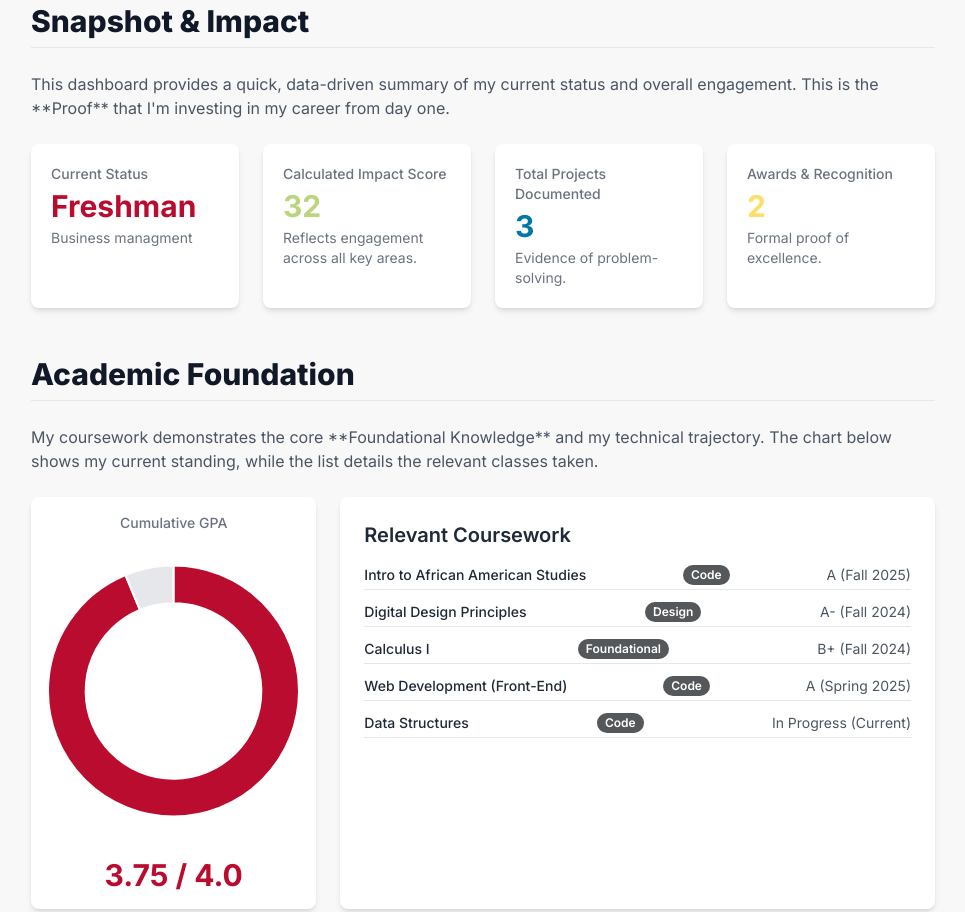
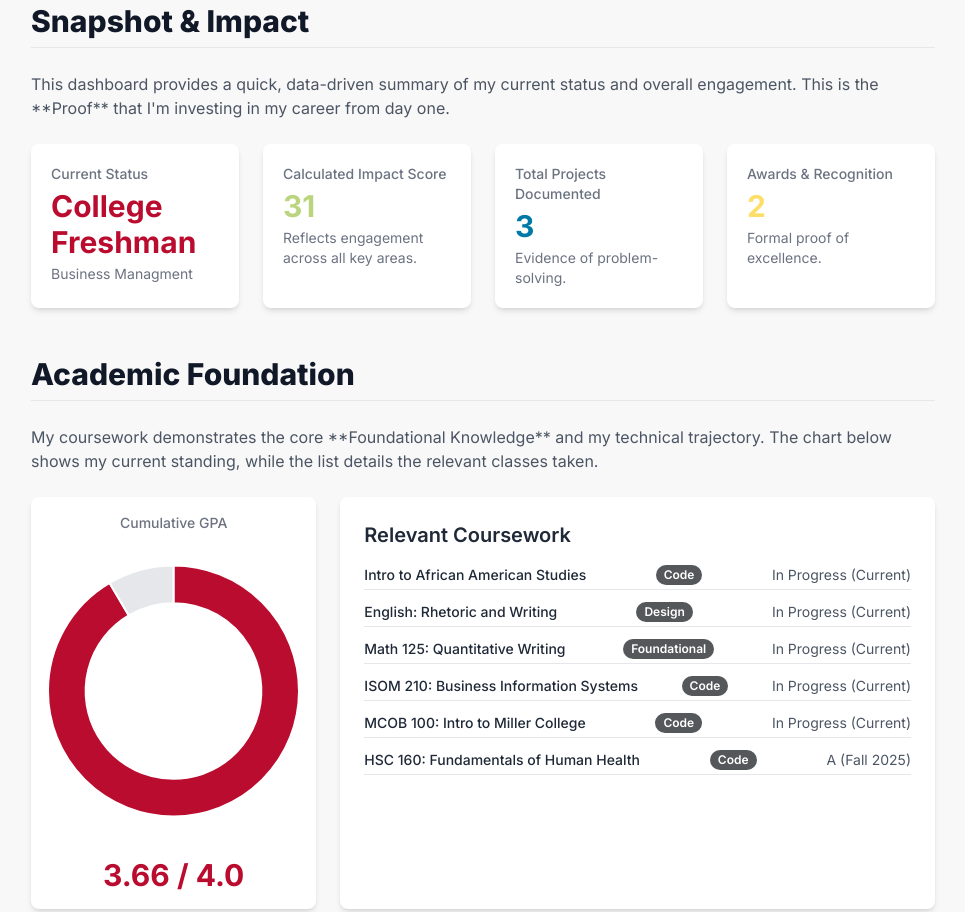
Before and after one commit to ToriLogsdon/pbl-portfolio, a plain HTML site: page index.html in a window 1280 px wide. Shown: the part 550-1462 px from the top of the page, without its empty margins (297-1262 px from the left). Drawn offline with nearby package versions, Linux system fonts and the light colour scheme.

Commit message:
Update index.html

```diff
--- a/index.html
+++ b/index.html
@@ -257,15 +257,15 @@ CONFIRMATION: NO SVG graphics used. NO Mermaid JS used. -->
         const profileData = {
             studentName: "Tori Logsdon",
             tagline: "Future-Focused Problem Solver in Business Managment",
-            currentYear: "Freshman", // Freshman, Sophomore, Junior, Senior
-            major: "Business managment",
-            gpa: 3.75,
+            currentYear: "College Freshman", // Freshman, Sophomore, Junior, Senior
+            major: "Business Managment",
+            gpa: 3.66,
             impactScoreMultiplier: 10, // Adjusts how much projects/awards count towards total impact
 
             // --- INTRODUCTION & BRANDING FIELDS ---
-            photoUrl: "https://placehold.co/150x150/BA0C2F/FFFFFF/png?text=RILEY+C", // Replace with a URL to a professional headshot
+            photoUrl: "https://placehold.co/150x150/BA0C2F/FFFFFF/png?text=Tori+L", // Replace with a URL to a professional headshot
             logoUrl: "https://placehold.co/40x40/BA0C2F/FFFFFF.png?text=BSU", // URL for your school logo or personal brand icon
-            personalBio: "I am a freshman driven to help those around me, whether that be through guidance or volunteer work. I can be a great multitasker, strategic planner, and I am very efficient. My academic focus is on building my network and becoming a useful leader in the work force. I believe in continuous learning and applying classroom knowledge, into real-world challenges.",
+            personalBio: "I am a College Freshman driven to help those around me, whether that be through guidance or volunteer work. I can be a great multitasker, strategic planner, and I am a very efficient worker. My academic focus is on building my network and becoming an impactful leader in the work force. I believe in continuous learning and applying classroom knowledge, into real-world challenges.",
             missionStatement: "I strive to become an example for others to follow as a future leader in the Business Managment world and to provide advice that empowers my team to achieve meaningful social impact. I am known for my honesty and passion. My unwavering honesty helps to build long lasting trust and my passion helps to drive and take innative in work that we would be proud in.",
         };
 
@@ -279,11 +279,12 @@ CONFIRMATION: NO SVG graphics used. NO Mermaid JS used. -->
 
         // 1.2 ACADEMICS (REQUIRED: Add relevant classes)
         const academicData = [
-            { name: "Intro to African American Studies", grade: "A", semester: "Fall 2025", relevance: "Code" },
-            { name: "Digital Design Principles", grade: "A-", semester: "Fall 2024", relevance: "Design" },
-            { name: "Calculus I", grade: "B+", semester: "Fall 2024", relevance: "Foundational" },
-            { name: "Web Development (Front-End)", grade: "A", semester: "Spring 2025", relevance: "Code" },
-            { name: "Data Structures", grade: "In Progress", semester: "Current", relevance: "Code" },
+            { name: "Intro to African American Studies", grade: "In Progress", semester: "Current", relevance: "Code" },
+            { name: "English: Rhetoric and Writing", grade: "In Progress", semester: "Current", relevance: "Design" },
+            { name: "Math 125: Quantitative Writing", grade: "In Progress", semester: "Current", relevance: "Foundational" },
+            { name: "ISOM 210: Business Information Systems", grade: "In Progress", semester: "Current", relevance: "Code" },
+            { name: "MCOB 100: Intro to Miller College", grade: "In Progress", semester: "Current", relevance: "Code" },
+            { name: "HSC 160: Fundamentals of Human Health", grade: "A", semester: "Fall 2025", relevance: "Code" },
         ];
 
         // 1.3 PROJECTS (REQUIRED: Follow C-S-R format)
@@ -317,7 +318,7 @@ CONFIRMATION: NO SVG graphics used. NO Mermaid JS used. -->
         // 1.4 EXPERIENCE & AWARDS (REQUIRED)
         const recognitionData = {
             experience: [
-                { title: "Team Lead, Ball State Hackathon", type: "Extracurricular", duration: "Oct 2025", detail: "Led a four-person team to develop a functional prototype in **24 hours**." },
+                { title: "SVS Ambassador, Ball State Student Voluntary Services", type: "Extracurricular", duration: "2025-2026", detail: "Helped come up with ideas on where to volunteer next." },
                 { title: "Library Volunteer (IT Support)", type: "Community Service", duration: "Jan - May 2025", detail: "Provided **40+ hours** of technical support for public computers and staff devices." },
             ],
             awards: [
```
